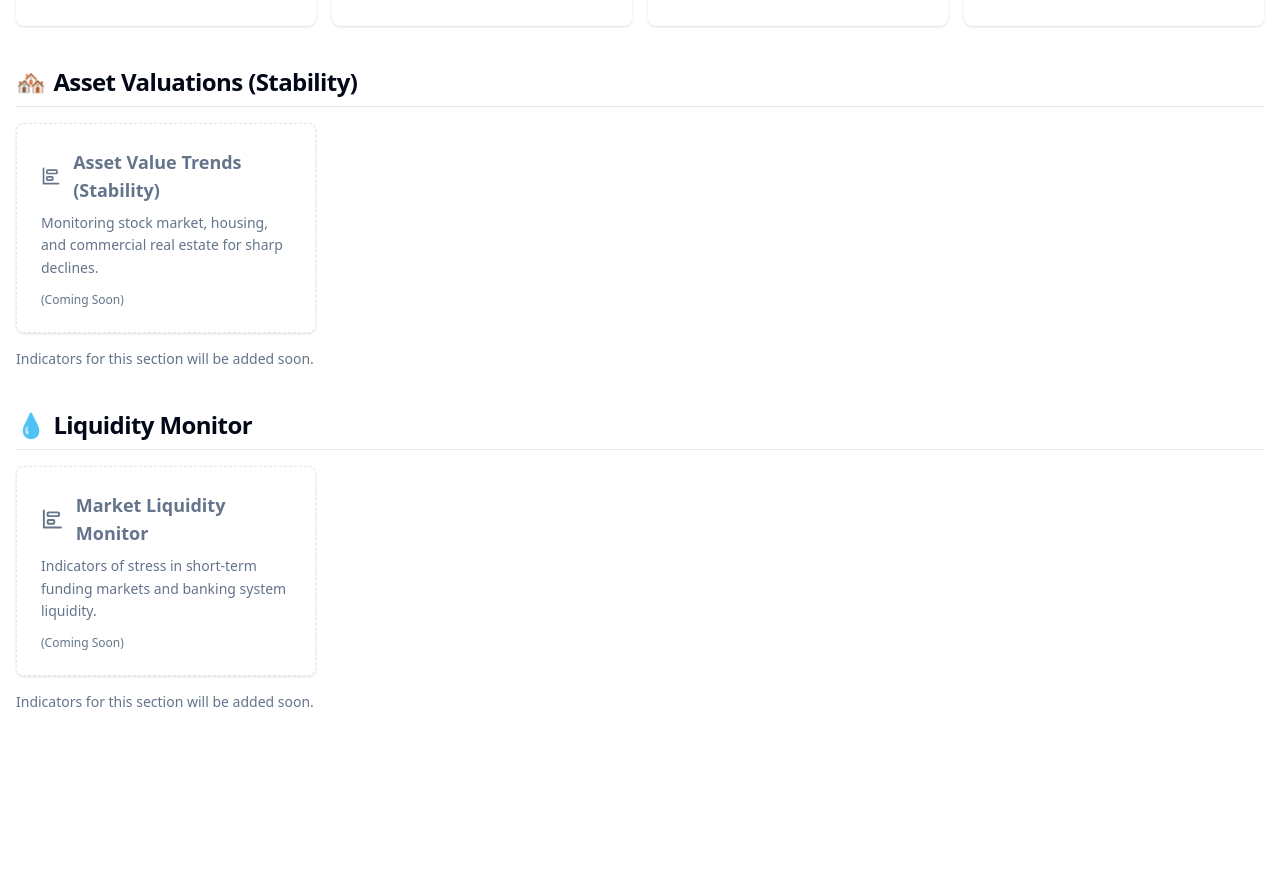
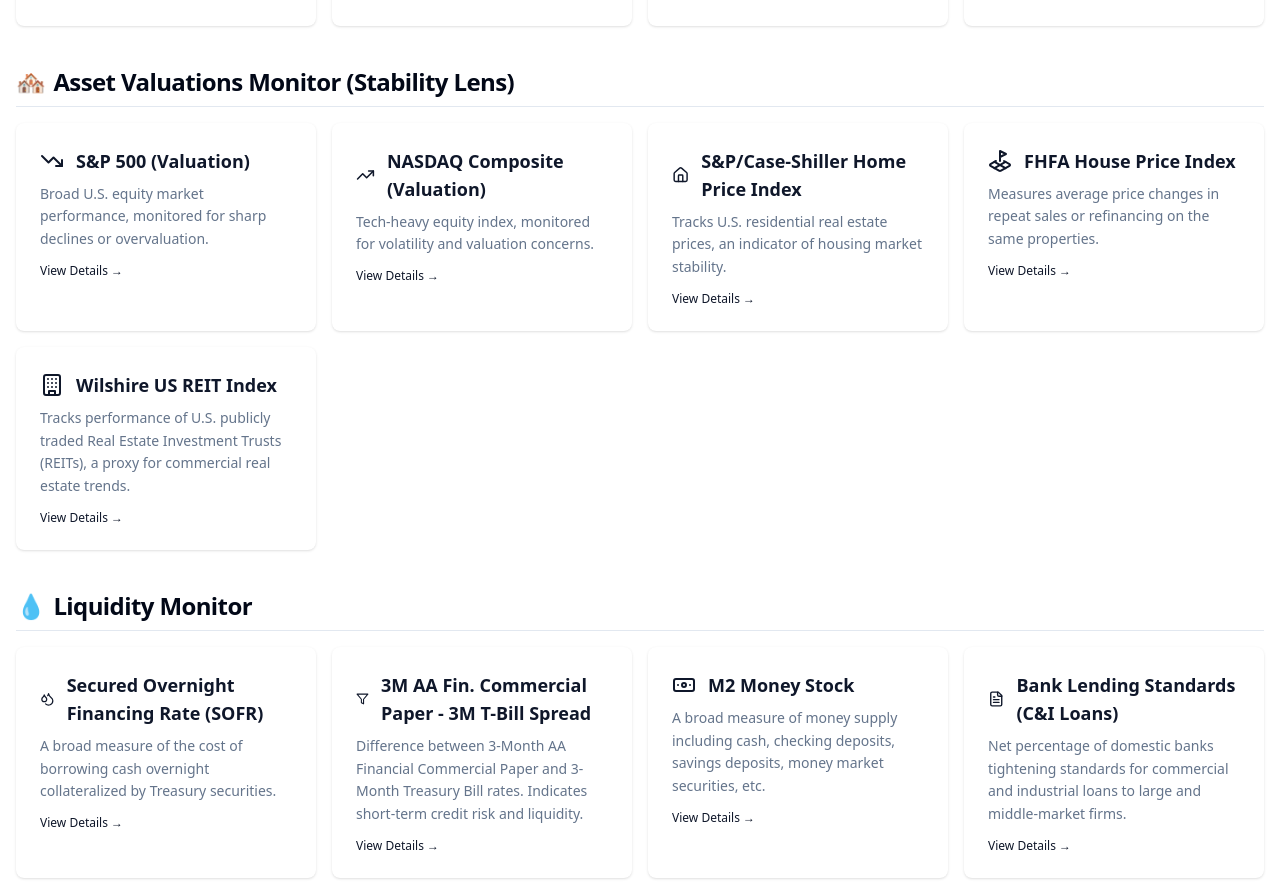
Before and after one commit to zekenewsom/mktdash, a React (Vite) app in the folder packages/frontend/: page /stability in a window 1280 px wide. Shown: the part 1065-1959 px from the top of the page. Before the commit the page ends 1793 px from the top, so only its background shows below. Built offline with nearby package versions, Linux system fonts and the light colour scheme.

Commit message:
filled out economic page

```diff
--- a/packages/frontend/src/pages/EconomicPage.tsx
+++ b/packages/frontend/src/pages/EconomicPage.tsx
@@ -1,6 +1,9 @@
 import React from 'react';
 import { Link } from 'react-router-dom';
-import { TrendingDown, Factory, Briefcase, LineChart, DollarSign, Users } from 'lucide-react';
+import {
+  TrendingDown, Factory, Briefcase, LineChart, DollarSign, Users,
+  Activity, ShoppingCart, Smile, Brain
+} from 'lucide-react';
 
 interface EconomicIndicatorInfo {
   id: string;
@@ -62,20 +65,63 @@
     icon: LineChart,
     fredId: 'ICSA',
   },
-  // --- Placeholders for other categories ---
+  // Category: Economic Growth
   {
-    id: 'placeholder-gdp',
-    name: 'GDP & Growth',
-    description: 'Gross Domestic Product and other growth indicators.',
+    id: 'gdp', name: 'Real Gross Domestic Product (GDP)',
+    description: 'The market value of all final goods and services produced within the U.S. in a given period, adjusted for inflation.',
     category: 'Economic Growth',
-    fredId: '',
+    icon: Activity,
+    fredId: 'GDPC1',
   },
   {
-    id: 'placeholder-sentiment',
-    name: 'Consumer & Business Sentiment',
-    description: 'Surveys measuring confidence and outlook.',
+    id: 'indpro', name: 'Industrial Production Index',
+    description: 'Measures the real output of all relevant establishments located in the United States, regardless of their ownership, but not those located in U.S. territories.',
+    category: 'Economic Growth',
+    icon: Factory,
+    fredId: 'INDPRO',
+  },
+  {
+    id: 'retail-sales', name: 'Advance Retail Sales',
+    description: 'Advance estimates of U.S. retail and food services sales, an indicator of consumer spending.',
+    category: 'Economic Growth',
+    icon: ShoppingCart,
+    fredId: 'RSXFS',
+  },
+  {
+    id: 'durable-goods', name: 'Durable Goods New Orders',
+    description: 'New orders for manufactured durable goods, a key indicator of future manufacturing activity.',
+    category: 'Economic Growth',
+    icon: Briefcase,
+    fredId: 'DGORDER',
+  },
+  // Category: Sentiment Indicators
+  {
+    id: 'consumer-sentiment', name: 'Consumer Sentiment (U. Michigan)',
+    description: 'University of Michigan\'s Index of Consumer Sentiment, measuring consumer confidence.',
     category: 'Sentiment Indicators',
-    fredId: '',
+    icon: Smile,
+    fredId: 'UMCSENT',
+  },
+  {
+    id: 'ism-mfg-pmi', name: 'ISM Manufacturing PMI',
+    description: 'The Institute for Supply Management (ISM) Manufacturing Purchasing Managers\' Index, a leading indicator of economic health.',
+    category: 'Sentiment Indicators',
+    icon: Factory,
+    fredId: 'NAPM',
+  },
+  {
+    id: 'ism-services-pmi', name: 'ISM Services PMI',
+    description: 'The Institute for Supply Management (ISM) Services Purchasing Managers\' Index (formerly Non-Manufacturing Index).',
+    category: 'Sentiment Indicators',
+    icon: Briefcase,
+    fredId: 'ISMNS',
+  },
+  {
+    id: 'philly-fed-mfg', name: 'Philadelphia Fed Mfg. Index',
+    description: 'Manufacturing Business Outlook Survey for general activity in the Philadelphia Fed region.',
+    category: 'Sentiment Indicators',
+    icon: Brain,
+    fredId: 'GACDFSA066MSFRBPHI',
   },
 ];
 
--- a/packages/frontend/src/pages/FinancialStabilityPage.tsx
+++ b/packages/frontend/src/pages/FinancialStabilityPage.tsx
@@ -1,6 +1,6 @@
 import React from 'react';
 import { Link } from 'react-router-dom';
-import { TrendingUp, Landmark, Home, BarChartHorizontalBig, AlertTriangle, Car, Ban, Scale, ShieldCheck, Building } from 'lucide-react';
+import { TrendingUp, TrendingDown, Landmark, Home, BarChartHorizontalBig, AlertTriangle, Car, Ban, Scale, ShieldCheck, Building, LandPlot, Droplets, Filter, FileText, Banknote as MoneyIcon } from 'lucide-react';
 
 interface StabilityIndicatorInfo {
   id: string;
@@ -16,7 +16,7 @@
   { key: 'interestRates', display: 'Interest Rates Monitor', emoji: '🚨' },
   { key: 'defaultRates', display: 'Default & Delinquency Monitor', emoji: '📉' },
   { key: 'debtRatios', display: 'Debt Ratios Monitor', emoji: '⚖️' },
-  { key: 'assetValues', display: 'Asset Valuations (Stability)', emoji: '🏘️' },
+  { key: 'assetValues', display: 'Asset Valuations Monitor (Stability Lens)', emoji: '🏘️' },
   { key: 'liquidity', display: 'Liquidity Monitor', emoji: '💧' },
 ];
 
@@ -134,21 +134,88 @@
     icon: Building, // Icon for corporate
     fredId: 'NCBDBILQ027S',
   },
+  // Category: Asset Valuations Monitor (Stability Lens)
   {
-    id: 'placeholder-asset-values',
-    name: 'Asset Value Trends (Stability)',
-    description: 'Monitoring stock market, housing, and commercial real estate for sharp declines.',
+    id: 'sp500-stability',
+    name: 'S&P 500 (Valuation)',
+    description: 'Broad U.S. equity market performance, monitored for sharp declines or overvaluation.',
     categoryKey: 'assetValues',
-    categoryDisplay: 'Asset Valuations (Stability)',
-    fredId: '',
+    categoryDisplay: 'Asset Valuations Monitor (Stability Lens)',
+    icon: TrendingDown,
+    fredId: 'SP500',
   },
   {
-    id: 'placeholder-liquidity',
-    name: 'Market Liquidity Monitor',
-    description: 'Indicators of stress in short-term funding markets and banking system liquidity.',
+    id: 'nasdaq-stability',
+    name: 'NASDAQ Composite (Valuation)',
+    description: 'Tech-heavy equity index, monitored for volatility and valuation concerns.',
+    categoryKey: 'assetValues',
+    categoryDisplay: 'Asset Valuations Monitor (Stability Lens)',
+    icon: TrendingUp,
+    fredId: 'NASDAQCOM',
+  },
+  {
+    id: 'case-shiller-hpi',
+    name: 'S&P/Case-Shiller Home Price Index',
+    description: 'Tracks U.S. residential real estate prices, an indicator of housing market stability.',
+    categoryKey: 'assetValues',
+    categoryDisplay: 'Asset Valuations Monitor (Stability Lens)',
+    icon: Home,
+    fredId: 'CSUSHPINSA',
+  },
+  {
+    id: 'fhfa-hpi',
+    name: 'FHFA House Price Index',
+    description: 'Measures average price changes in repeat sales or refinancing on the same properties.',
+    categoryKey: 'assetValues',
+    categoryDisplay: 'Asset Valuations Monitor (Stability Lens)',
+    icon: LandPlot,
+    fredId: 'USSTHPI',
+  },
+  {
+    id: 'reit-index-stability',
+    name: 'Wilshire US REIT Index',
+    description: 'Tracks performance of U.S. publicly traded Real Estate Investment Trusts (REITs), a proxy for commercial real estate trends.',
+    categoryKey: 'assetValues',
+    categoryDisplay: 'Asset Valuations Monitor (Stability Lens)',
+    icon: Building,
+    fredId: 'WILLREITIND',
+  },
+  // Category: Liquidity Monitor
+  {
+    id: 'sofr',
+    name: 'Secured Overnight Financing Rate (SOFR)',
+    description: 'A broad measure of the cost of borrowing cash overnight collateralized by Treasury securities.',
     categoryKey: 'liquidity',
     categoryDisplay: 'Liquidity Monitor',
-    fredId: '',
+    icon: Droplets,
+    fredId: 'SOFR',
+  },
+  {
+    id: 'cp-tbill-spread',
+    name: '3M AA Fin. Commercial Paper - 3M T-Bill Spread',
+    description: 'Difference between 3-Month AA Financial Commercial Paper and 3-Month Treasury Bill rates. Indicates short-term credit risk and liquidity.',
+    categoryKey: 'liquidity',
+    categoryDisplay: 'Liquidity Monitor',
+    icon: Filter,
+    fredId: 'CPF3MTB3M',
+  },
+  {
+    id: 'm2-money-stock',
+    name: 'M2 Money Stock',
+    description: 'A broad measure of money supply including cash, checking deposits, savings deposits, money market securities, etc.',
+    categoryKey: 'liquidity',
+    categoryDisplay: 'Liquidity Monitor',
+    icon: MoneyIcon,
+    fredId: 'M2SL',
+  },
+  {
+    id: 'sloos-ci-loans',
+    name: 'Bank Lending Standards (C&I Loans)',
+    description: 'Net percentage of domestic banks tightening standards for commercial and industrial loans to large and middle-market firms.',
+    categoryKey: 'liquidity',
+    categoryDisplay: 'Liquidity Monitor',
+    icon: FileText,
+    fredId: 'DRTSCILM',
   },
 ];
 
--- a/packages/frontend/src/pages/MarketsPage.tsx
+++ b/packages/frontend/src/pages/MarketsPage.tsx
@@ -4,7 +4,10 @@
 import TableContainer from '../components/placeholders/TableContainer';
 import NewsFeed from '../components/placeholders/NewsFeed';
 import ReportViewer from '../components/placeholders/ReportViewer';
-import { Briefcase, TrendingUp, BarChart3, Scale, ShieldAlert, Banknote } from 'lucide-react';
+import {
+  Briefcase, TrendingUp, BarChart3, Scale, ShieldAlert, Banknote,
+  Globe, DollarSign, Fuel, Gem, Leaf
+} from 'lucide-react';
 
 interface MarketIndicatorInfo {
   id: string;
@@ -13,6 +16,52 @@
   description: string;
   icon?: React.ElementType;
 }
+
+const CURRENCY_INDICATORS: MarketIndicatorInfo[] = [
+  {
+    id: 'dollar-index', fredId: 'DTWEXBGS', name: 'U.S. Dollar Index (Broad)',
+    description: 'Trade Weighted U.S. Dollar Index against a broad group of major U.S. trading partners.', icon: DollarSign,
+  },
+  {
+    id: 'eur-usd', fredId: 'DEXUSEU', name: 'EUR/USD Exchange Rate',
+    description: 'U.S. Dollars to One Euro exchange rate.', icon: Globe,
+  },
+  {
+    id: 'usd-jpy', fredId: 'DEXJPUS', name: 'USD/JPY Exchange Rate',
+    description: 'Japanese Yen to One U.S. Dollar exchange rate.', icon: Globe,
+  },
+  {
+    id: 'gbp-usd', fredId: 'DEXUSUK', name: 'GBP/USD Exchange Rate',
+    description: 'U.S. Dollars to One British Pound exchange rate.', icon: Globe,
+  },
+  {
+    id: 'usd-cny', fredId: 'DEXCHUS', name: 'USD/CNY Exchange Rate',
+    description: 'Chinese Yuan Renminbi to One U.S. Dollar exchange rate.', icon: Globe,
+  },
+];
+
+const COMMODITY_INDICATORS: MarketIndicatorInfo[] = [
+  {
+    id: 'wti-oil', fredId: 'DCOILWTICO', name: 'Crude Oil (WTI)',
+    description: 'West Texas Intermediate crude oil spot price in Cushing, OK.', icon: Fuel,
+  },
+  {
+    id: 'brent-oil', fredId: 'DCOILBRENTEU', name: 'Crude Oil (Brent)',
+    description: 'Brent crude oil spot price, a major global oil benchmark.', icon: Fuel,
+  },
+  {
+    id: 'gold', fredId: 'GOLDAMGBD228NLBM', name: 'Gold Price (London PM Fix)',
+    description: 'Gold fixing price per troy ounce in U.S. Dollars, London PM fix.', icon: Gem,
+  },
+  {
+    id: 'silver', fredId: 'SLVPRUSD', name: 'Silver Price (London Fix)',
+    description: 'Silver fixing price per troy ounce in U.S. Dollars, London fix.', icon: Gem,
+  },
+  {
+    id: 'natural-gas', fredId: 'DHHNGSP', name: 'Natural Gas (Henry Hub)',
+    description: 'Henry Hub Natural Gas spot price.', icon: Leaf,
+  },
+];
 
 const EQUITY_INDICES: MarketIndicatorInfo[] = [
   {
@@ -113,6 +162,22 @@
 
       <MarketOverviewCard />
 
+      {/* New Currencies (Forex) Section */}
+      <section className="pt-2">
+        <h2 className="text-2xl font-semibold tracking-tight mb-4 text-foreground">Currencies (Forex)</h2> {/* */}
+        <div className="grid grid-cols-1 md:grid-cols-2 lg:grid-cols-3 gap-4">
+          {CURRENCY_INDICATORS.map(renderIndicatorCard)}
+        </div>
+      </section>
+
+      {/* New Commodities Section */}
+      <section className="pt-2">
+        <h2 className="text-2xl font-semibold tracking-tight mb-4 text-foreground">Commodities</h2> {/* */}
+        <div className="grid grid-cols-1 md:grid-cols-2 lg:grid-cols-3 gap-4">
+          {COMMODITY_INDICATORS.map(renderIndicatorCard)}
+        </div>
+      </section>
+
       {/* U.S. Equity Indices Section */}
       <section className="pt-2">
         <h2 className="text-2xl font-semibold tracking-tight mb-4 text-foreground">U.S. Equity Indices</h2>
```
